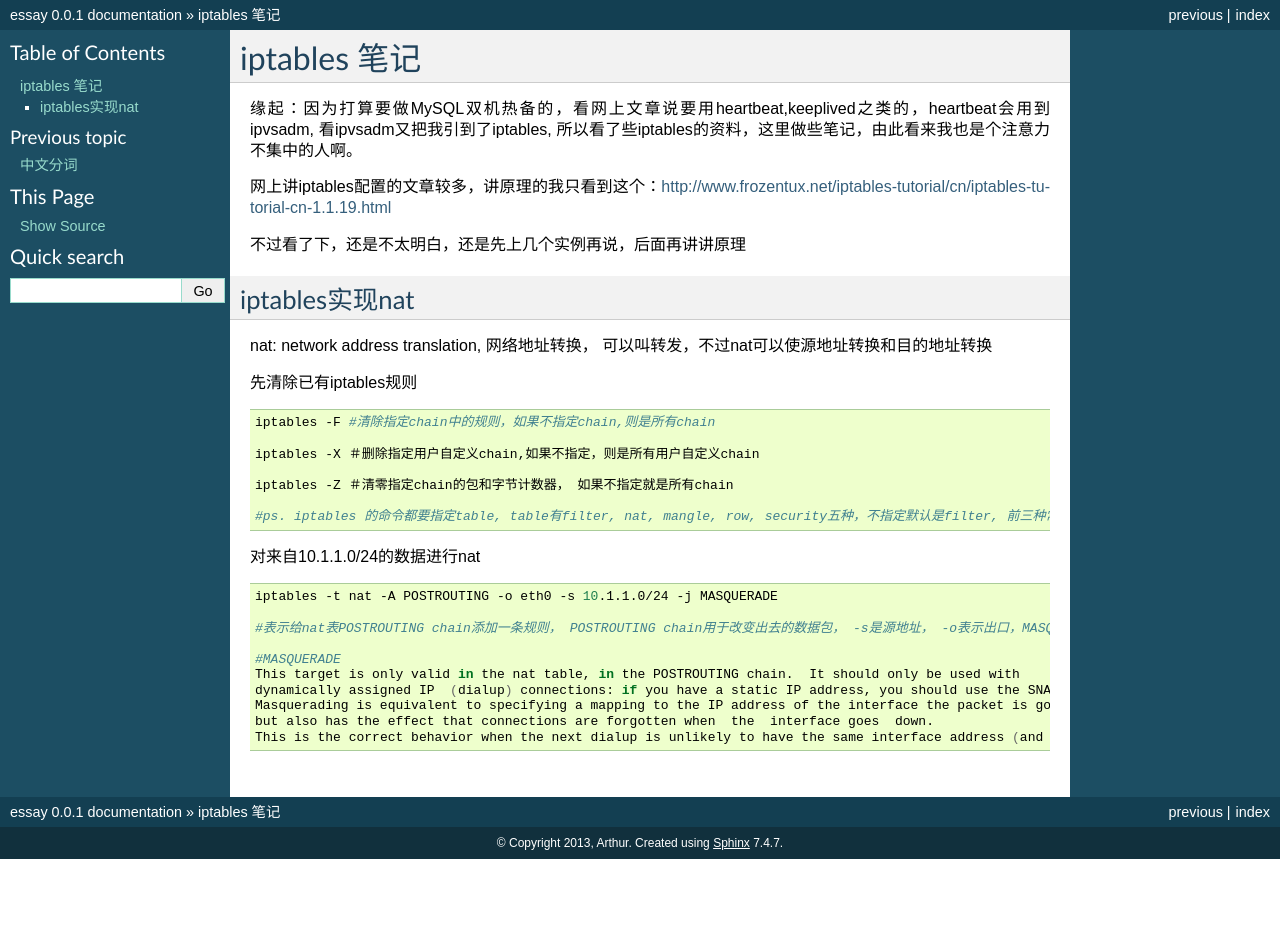
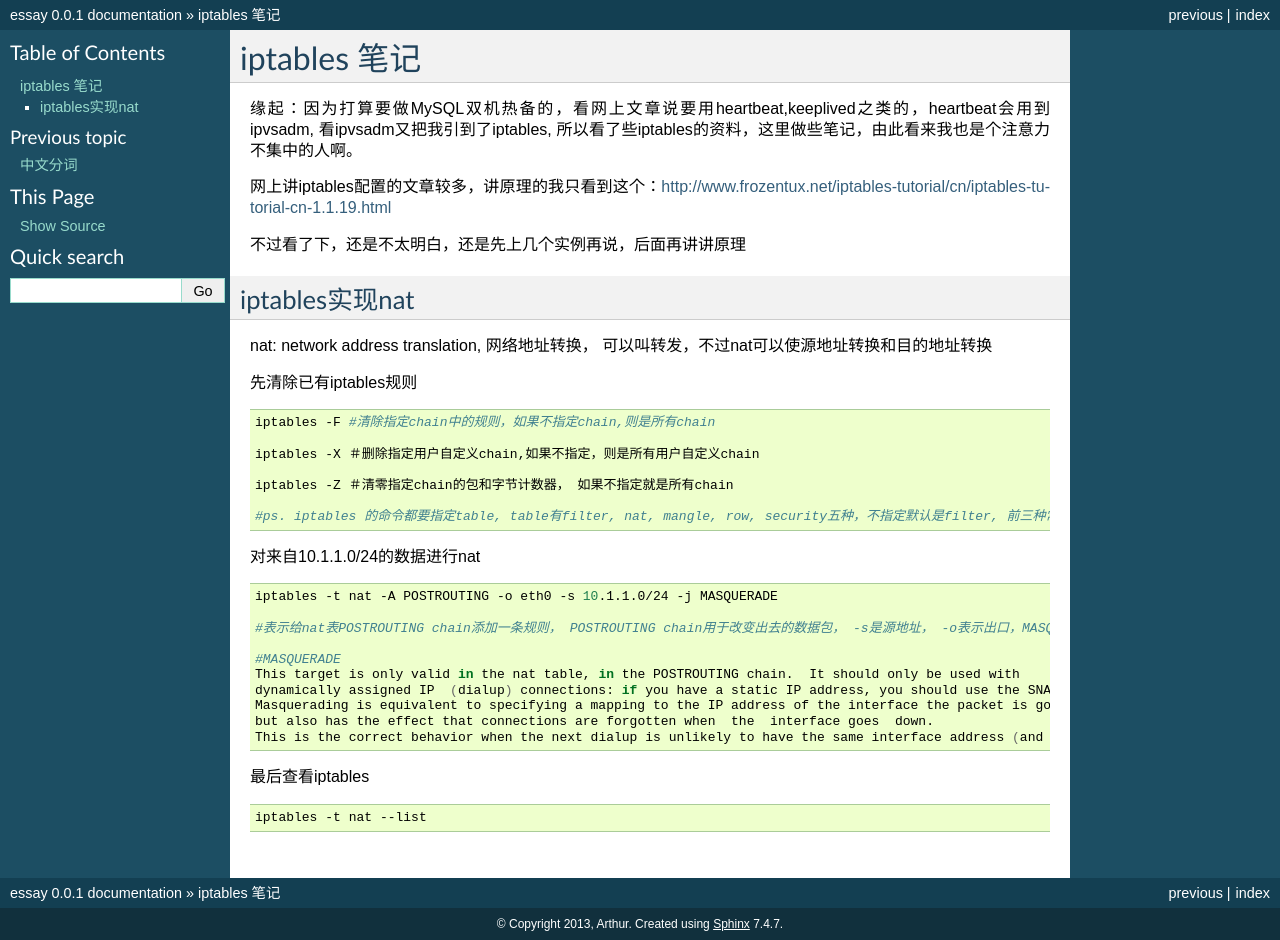
Before and after one commit to largetalk/newdatum, a Sphinx documentation site: the page built from notes/source/201308/iptables.rst, in a window 1280 px wide. Built offline with Sphinx 7.4.7, drawn with Linux system fonts in a browser that asks for light colours; formulas are drawn with MathJax 3; before the commit the page ends 900 px from its top, so only the background shows below that.

Commit message:
add something

```diff
--- a/notes/source/201308/iptables.rst
+++ b/notes/source/201308/iptables.rst
@@ -39,3 +39,9 @@ nat: network address translation, 网络地址转换， 可以叫转发，不过
     Masquerading is equivalent to specifying a mapping to the IP address of the interface the packet is going out,
     but also has the effect that connections are forgotten when  the  interface goes  down.
     This is the correct behavior when the next dialup is unlikely to have the same interface address (and hence any estab‐lished connections are lost anyway).
+
+最后查看iptables
+
+.. code-block:: shell
+
+    iptables -t nat --list
```
